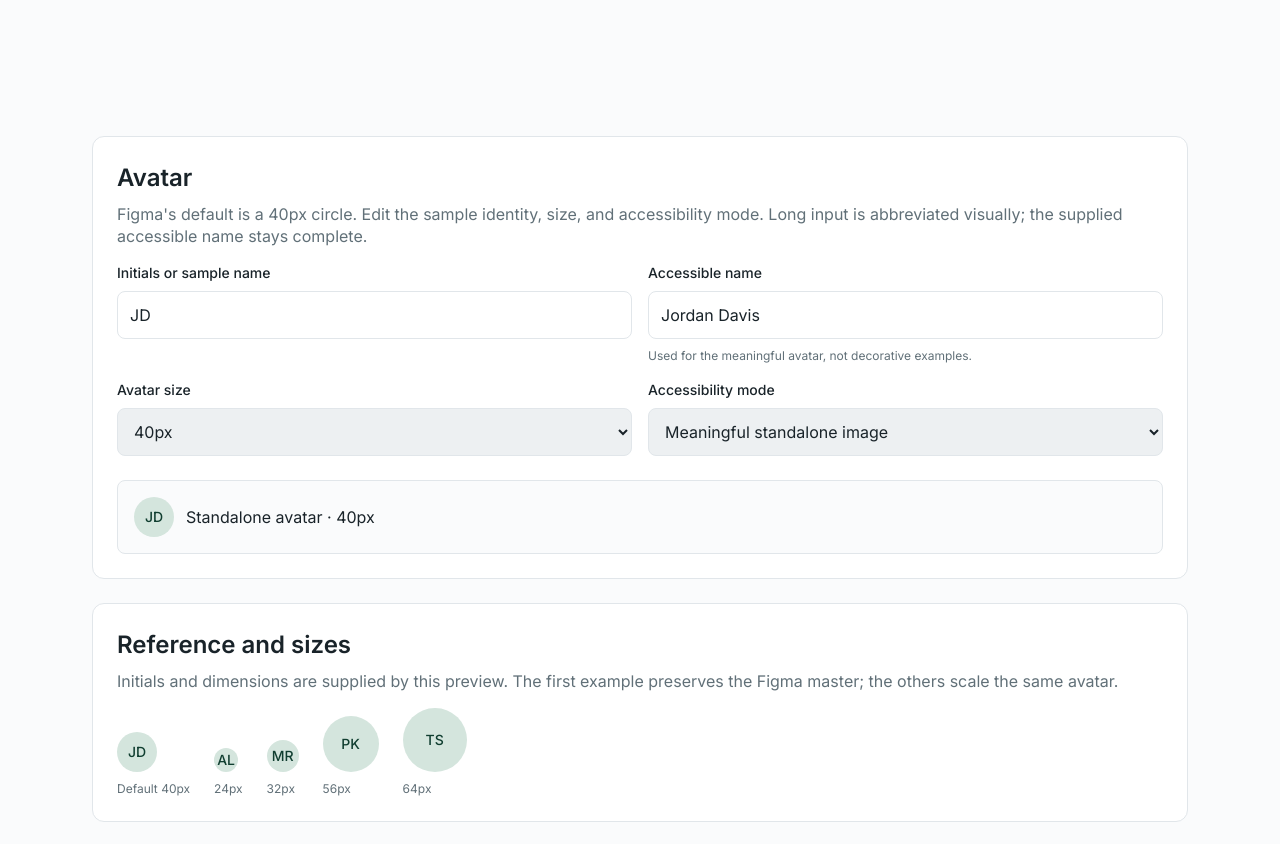
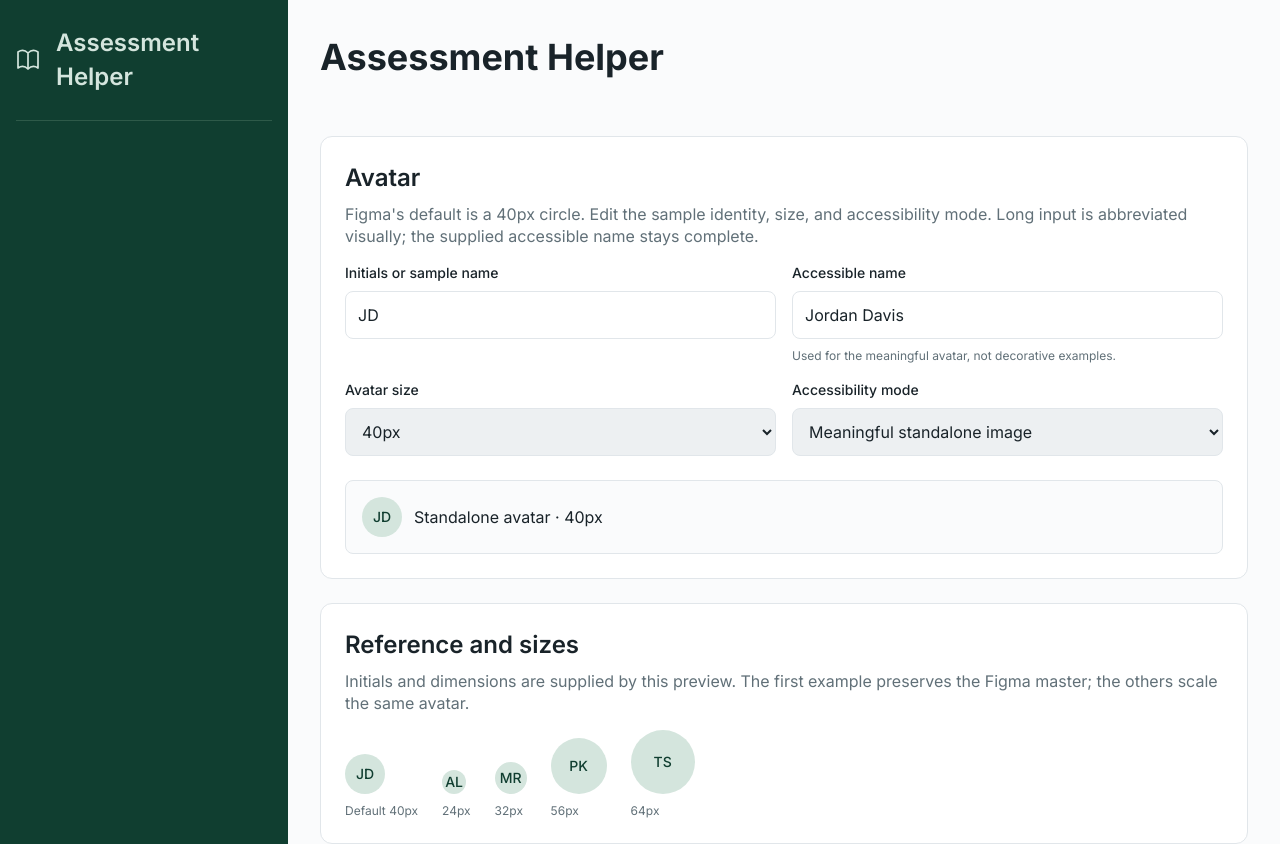
Before and after one commit to AaronDcunha/AssessmentHelperCapstoneUTD, a Next.js app: page /test/task-1/avatar in a window 1280 px wide. Shown: the top 844 px of the page. Built offline with nearby package versions, Linux system fonts and the light colour scheme.

Commit message:
Filled in the default layout.tsx

```diff
--- a/src/app/(main)/layout.tsx
+++ b/src/app/(main)/layout.tsx
@@ -1,39 +1,9 @@
 import type { ReactNode } from "react";
+import { AppShell } from "@/components/layout/app-shell";
 
 export default function MainLayout({ children }: { children: ReactNode }) {
-  // TODO(auth): Once src/auth.ts exists, check auth() here and redirect
-  // unauthenticated users to /login. This layout is not protected yet.
-  // Restricted pages, server queries, and API handlers must also enforce current
-  // permissions and record ownership; a layout check alone is insufficient.
-
-  // TODO(user): Load the current user's profile and effective permissions here
-  // through a shared server query, then pass safe fields to the future app shell.
-  // If using a client-side user provider instead, fetch GET /api/me there and
-  // share its result. Individual pages do not need to repeat that fetch.
-
-  return (
-    <div className="flex flex-1">
-      {/* TODO(sidebar): Add the Figma left sidebar: branding, permission-based
-          Faculty / Assessment Committee / Admin links, and user info at the bottom.
-          Server access checks still enforce access independently of visible links. */}
-      <div className="min-w-0 flex-1 p-ah-24 md:p-ah-32">
-        {/* Center the shared header and content within the area beside the sidebar. */}
-        <div className="mx-auto w-full max-w-[1096px]">
-        {/* Task 1 handoff: replace this reserved row with Layout/Page Header
-            (Figma 3:126). It is shared by all Faculty / AC / Admin pages:
-            page title + optional subtitle on the left, notifications + profile
-            on the right. Keep it in normal flow above page content.
-            Supply page-specific title/subtitle when wiring the shared component;
-            do not add a second header inside each page.
-            TODO(account): Connect profile controls to Auth.js logout. */}
-        <div
-          data-slot="page-header"
-          aria-hidden="true"
-          className="min-h-[80px] w-full mb-ah-24"
-        />
-        <main>{children}</main>
-        </div>
-      </div>
-    </div>
-  );
+  // Auth integration: retain requireUser() from the auth branch here, then pass
+  // server-authorized navigation and safe identity fields to AppShell. This component
+  // branch has no auth backend. Pages/APIs must also check access independently.
+  return <AppShell authorizedSections={[]}>{children}</AppShell>;
 }
--- /dev/null
+++ b/src/components/layout/app-shell.tsx
@@ -0,0 +1,56 @@
+"use client";
+
+import { useId, useState, type ReactNode } from "react";
+import { usePathname } from "next/navigation";
+import { Sidebar, type SidebarProps } from "./sidebar";
+import { PageHeader, type PageHeaderProps } from "./page-header";
+import type { NavigationSection } from "./navigation-config";
+
+export type AppShellProps = {
+  children: ReactNode;
+  /** Supply server-authorized destinations when integrating authentication. */
+  authorizedSections: readonly NavigationSection[];
+  user?: SidebarProps["user"];
+  headerUser?: PageHeaderProps["user"];
+  notificationAction?: PageHeaderProps["notificationAction"];
+  subtitle?: string;
+  pageHeaders?: Record<string, { title: string; subtitle?: string }>;
+};
+
+export function AppShell({ children, authorizedSections, user, headerUser, notificationAction, subtitle, pageHeaders }: AppShellProps) {
+  const pathname = usePathname();
+  const navigationId = useId();
+  const [mobileOpen, setMobileOpen] = useState(false);
+  const [expanded, setExpanded] = useState<Record<string, boolean>>({});
+  const current = authorizedSections.flatMap((section) => section.items.map((item) => ({ ...item, sectionId: section.id })))
+    .filter((item) => typeof item.href === "string" && (pathname === item.href || pathname.startsWith(`${item.href}/`)))
+    .sort((a, b) => String(b.href).length - String(a.href).length)[0];
+  const header = pageHeaders?.[pathname];
+  const expandedSections = Object.fromEntries(authorizedSections.map((section) => [
+    section.id, expanded[section.id] ?? (section.id === current?.sectionId || authorizedSections.length === 1),
+  ]));
+
+  return (
+    <div className="flex min-h-screen flex-1 flex-col lg:flex-row">
+      <button type="button" aria-expanded={mobileOpen} aria-controls={navigationId}
+        onClick={() => setMobileOpen((open) => !open)}
+        className="bg-sidebar p-ah-16 text-left text-label text-light focus-visible:outline-light lg:hidden">
+        {mobileOpen ? "Hide navigation" : "Show navigation"}
+      </button>
+      <div id={navigationId} className={`${mobileOpen ? "block" : "hidden"} shrink-0 lg:block`}>
+        <Sidebar authorizedSections={authorizedSections} expandedSections={expandedSections}
+          onExpandedChange={(id, open) => setExpanded((previous) => ({ ...previous, [id]: open }))}
+          activeItemId={current?.id} onItemNavigate={() => setMobileOpen(false)} user={user} emptyMessage=""
+          className="h-full w-full lg:w-[288px]" style={{ minHeight: "100%" }} />
+      </div>
+      <div className="min-w-0 flex-1 p-ah-24 md:p-ah-32">
+        <div className="mx-auto w-full max-w-[1096px]">
+          <PageHeader title={header?.title ?? current?.label ?? "Assessment Helper"}
+            subtitle={header?.subtitle ?? subtitle} user={headerUser} notificationAction={notificationAction}
+            className="mb-ah-24" />
+          <main>{children}</main>
+        </div>
+      </div>
+    </div>
+  );
+}
```
Also changed, not shown: src/components/layout/README.md.
